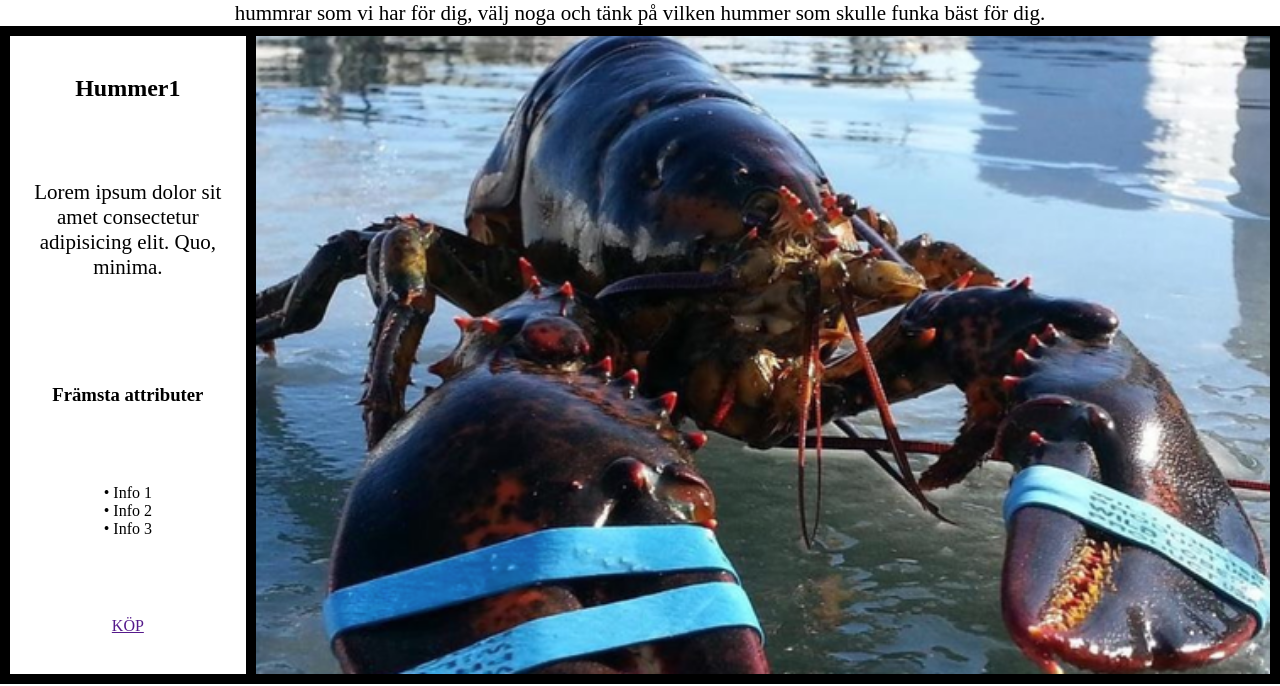
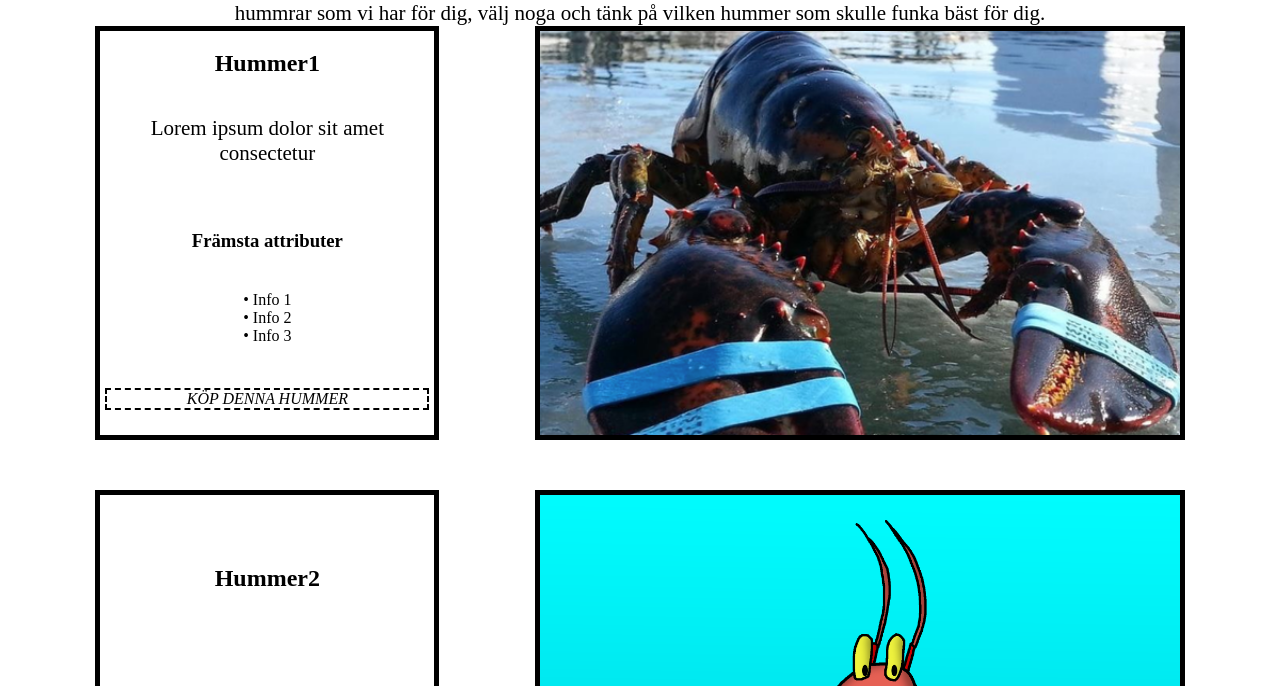
Before and after one commit to GooseHunter33/F-retag, a plain HTML site: page buy.html in a window 1280 px wide. Shown: the part 266-952 px from the top of the page. Drawn offline with Linux system fonts and the light colour scheme.

Commit message:
Blev klar med Buy.html, finns småsaker dock att fixa i den.

```diff
--- a/buy.html
+++ b/buy.html
@@ -36,8 +36,27 @@
           <div class="text">
           <h2>Hummer1</h2>
           <p>
-            Lorem ipsum dolor sit amet consectetur adipisicing elit. Quo,
-            minima.
+            Lorem ipsum dolor sit amet consectetur
+          </p>
+          <h3>Främsta attributer</h3>
+          <ul class="info">
+            <li>• Info 1</li>
+            <li>• Info 2</li>
+            <li>• Info 3</li>
+          </ul>
+          <a class="button" href="https://www.webhallen.com/se/">KÖP DENNA HUMMER</a>
+
+           </div>
+          <div class="img-container">
+            <img src="HummerLåst.png" alt="Bild på en låst hummer" />
+          </div>
+        </article>
+
+         <article class="lobsterBlock">
+          <div class="text">
+          <h2>Hummer2</h2>
+          <p>
+            Lorem ipsum dolor sit amet consectetur
           </p>
           <h3>Främsta attributer</h3>
           <ul>
@@ -45,11 +64,31 @@
             <li>• Info 2</li>
             <li>• Info 3</li>
           </ul>
-          <a class="button" href="">KÖP</a>
+          <a class="button" href="https://www.webhallen.com/se/">KÖP DENNA HUMMER</a>
 
            </div>
           <div class="img-container">
-            <img src="HummerLåst.png" alt="Bild på en låst hummer" />
+            <img src="Larry.png" alt="Bild på Larry the lobster" />
+          </div>
+        </article>
+
+         <article class="lobsterBlock">
+          <div class="text">
+          <h2>Hummer3</h2>
+          <p>
+            Lorem ipsum dolor sit amet consectetur
+          </p>
+          <h3>Främsta attributer</h3>
+          <ul>
+            <li>• Info 1</li>
+            <li>• Info 2</li>
+            <li>• Info 3</li>
+          </ul>
+          <a class="button" href="https://www.webhallen.com/se/">KÖP DENNA HUMMER</a>
+
+           </div>
+          <div class="img-container">
+            <img src="tecknad.png" alt="Bild på en tecknad hummer" />
           </div>
         </article>
       </div>
--- a/style.css
+++ b/style.css
@@ -87,15 +87,17 @@ article p {
 .lobsterBlock {
   display: flex;
 
-  justify-content: space-between;
-  border: 5px black solid;
-  margin-bottom: 100px;
+  justify-content: space-evenly;
+
+  margin-bottom: 50px;
+
 
 
 
 }
 .text
 {
+
   display: flex;
   flex-direction: column;
   justify-content: space-around;
@@ -103,7 +105,8 @@ article p {
 }
 
 .img-container {
- width: 200%;
+ width: 50%;
+
 
     border: 5px black solid;
     background-color: black;
@@ -115,6 +118,25 @@ article p {
 
 
 }
+
+
+
+
+.button{
+  font-style: italic;
+  text-decoration: none;
+  color: black;
+  border: 2px black dashed;
+  margin: 5px;
+}
+
+.button :hover{
+  background-color: black;
+}
+
+
+
+
 
 footer {
   background-color: #e84d74;
```
Also changed, not shown: tecknad.png (added).
